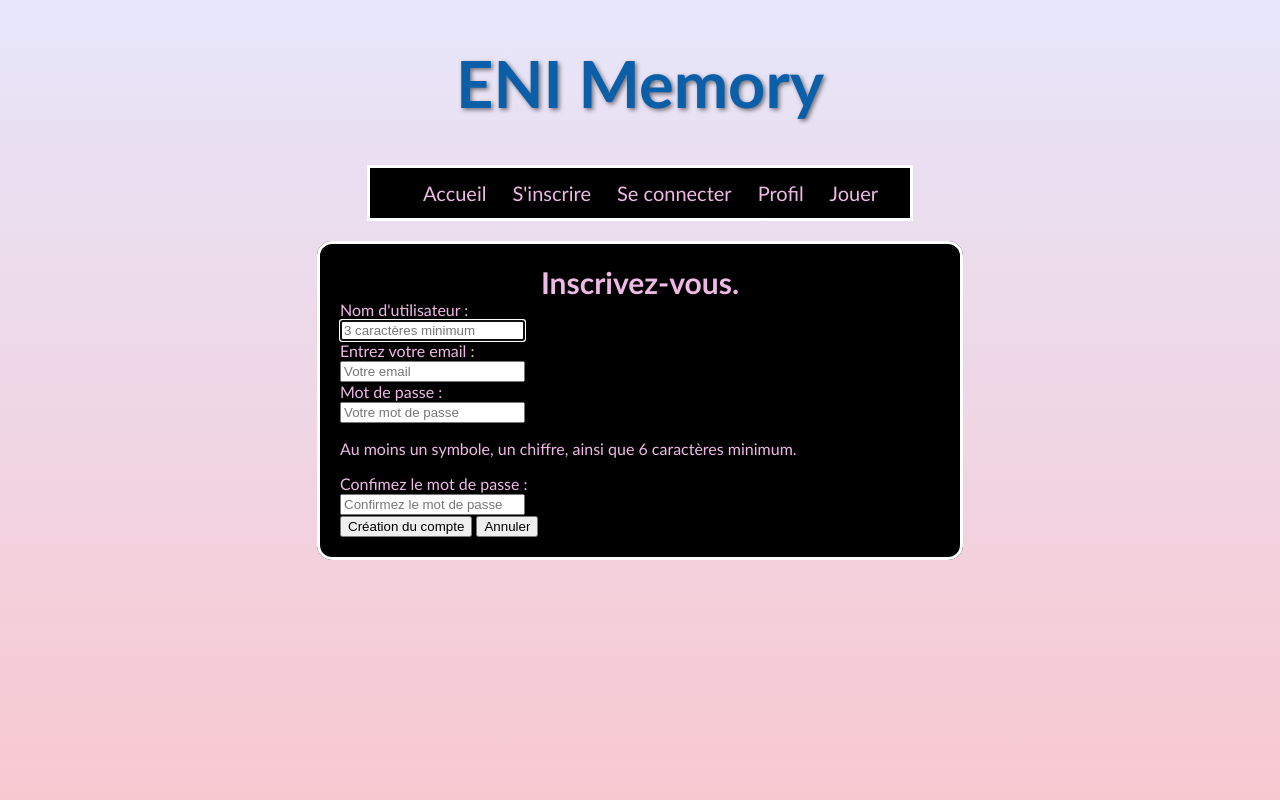
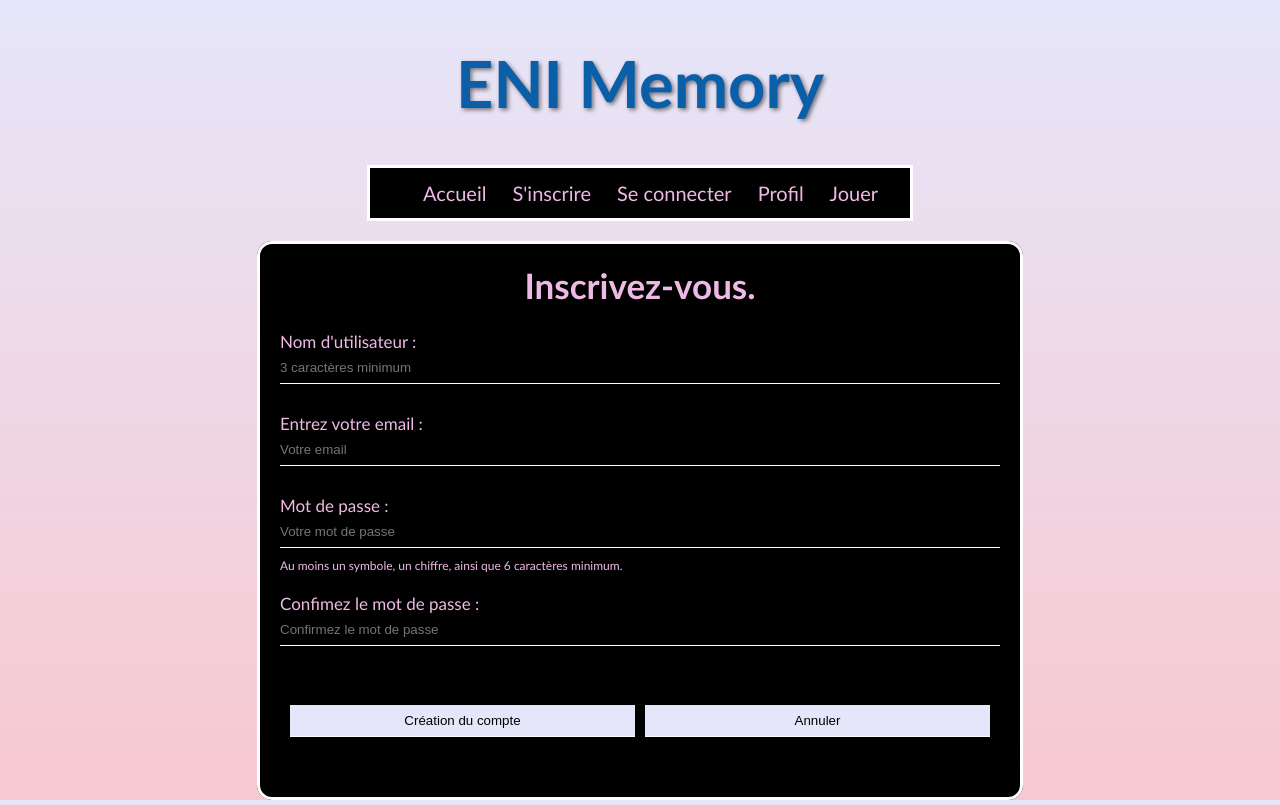
Before and after one commit to maelle-s56/Eni-Memory-maelle, a plain HTML site: page inscription.html in a window 1280 px wide. Drawn offline with Linux system fonts and the light colour scheme.

Commit message:
CSS inscription

```diff
--- a/inscription.html
+++ b/inscription.html
@@ -27,7 +27,6 @@
       <h2 id="inscription">Inscrivez-vous.</h2>
       <form action="" method="post">
         <label for="nom">Nom d'utilisateur :</label>
-        <br />
         <input
           type="text"
           id="nom"
@@ -39,7 +38,6 @@
           title="Saisissez votre nom (3caractères min.)" />
         <br />
         <label for="email">Entrez votre email : </label>
-        <br />
         <input
           type="email"
           id="email"
@@ -49,7 +47,6 @@
           title="Saisissez votre adresse email" />
         <br />
         <label for="motdePasse">Mot de passe :</label>
-        <br />
         <input
           type="password"
           id="motdePasse"
@@ -59,9 +56,10 @@
           pattern="(?=.*\d)(?=.*[a-z])(?=.*[A-Z]).{6,}"
           title="Saisissez votre mot de passe de minimum 6 caractères comportant
           au moins un symbole et un chiffre" />
-        <p>Au moins un symbole, un chiffre, ainsi que 6 caractères minimum.</p>
+        <p id="texteMdp">
+          Au moins un symbole, un chiffre, ainsi que 6 caractères minimum.
+        </p>
         <label for="confMotdePasse">Confimez le mot de passe :</label>
-        <br />
         <input
           type="password"
           id="confMotdePasse"
@@ -72,8 +70,10 @@
           title="Saisissez votre mot de passe de minimum 6 caractères comportant
           au moins un symbole et un chiffre" />
         <br />
-        <input type="submit" value="Création du compte" />
-        <input type="reset" value="Annuler" />
+        <div class="boutons">
+          <input class="bouton" type="submit" value="Création du compte" />
+          <input class="bouton" type="reset" value="Annuler" />
+        </div>
       </form>
     </fieldset>
   </body>
--- a/style.css
+++ b/style.css
@@ -62,9 +62,10 @@ fieldset{
 }
 #inscription{
     text-align: center;
-    font-size: 30px;
+    font-size: 35px;
     font-weight: bold;
-    margin: 0px;
+    margin-bottom: 25px;
+    margin-top: 0px;
 }
 .menu :hover {
     background-color: rgb(92, 91, 88);
@@ -72,3 +73,48 @@ fieldset{
     color: rgb(238, 186, 229);
     cursor: pointer;
 }
+label {
+    display: block;
+    font-size: 17px;
+}
+
+input {
+    display: block;
+    width: 100%;
+    box-sizing: border-box;
+    background-color: black;
+    color: rgb(238, 186, 229);
+    display: block;
+    width: 100%;
+    box-sizing: border-box;
+    background: transparent;
+    border: none;
+    border-bottom: 1px solid white;
+    color: white;
+    padding: 8px 0;
+    outline: none;
+    margin-bottom: 10px;
+}
+#texteMdp{
+    font-size: 75%;
+    margin-bottom: 20px;
+    margin-top: 10px;
+}
+.boutons {
+  display: flex;
+  justify-content: center;
+  gap: 10px;
+  border: none;
+}
+.boutons :hover{
+    cursor: pointer;
+    background-color: rgb(168, 168, 219);
+    font-weight: bold;
+    transform: scale(1.1);
+}
+
+.bouton {
+  background-color: lavender;
+  color: black;
+  transition: transform 0.2s ease;
+}
```
